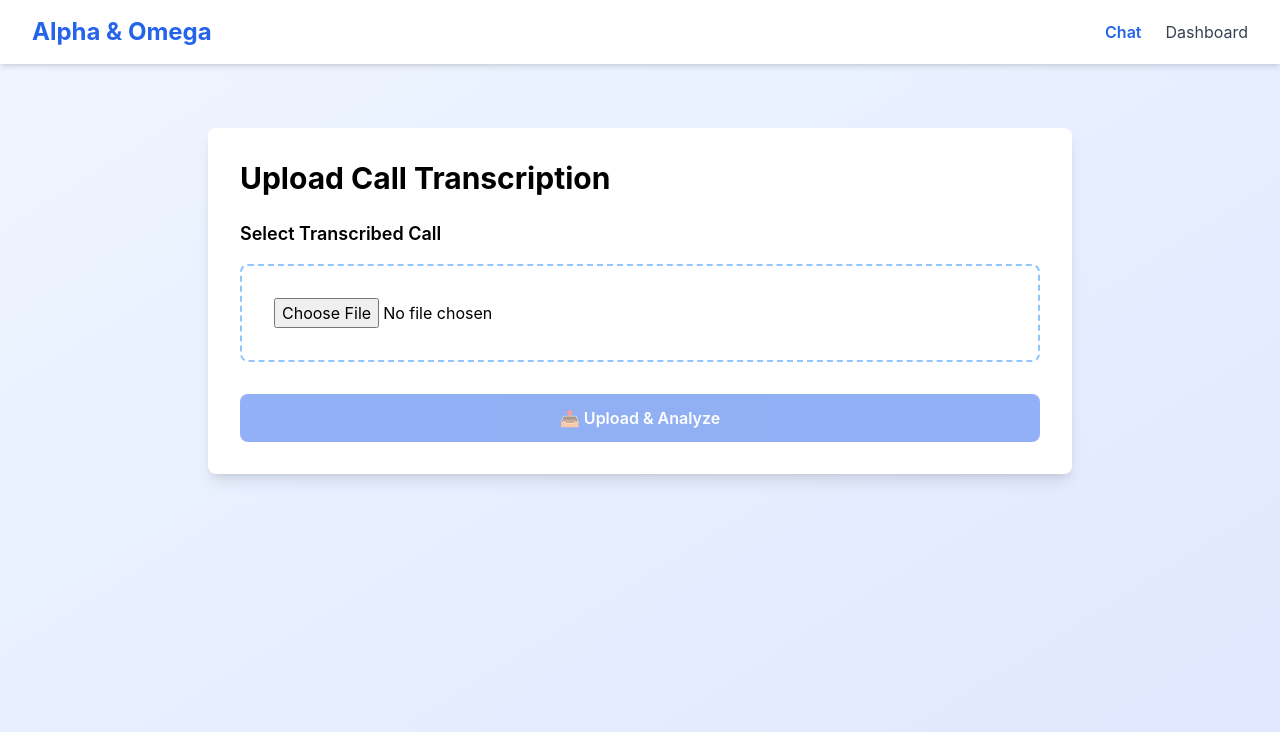
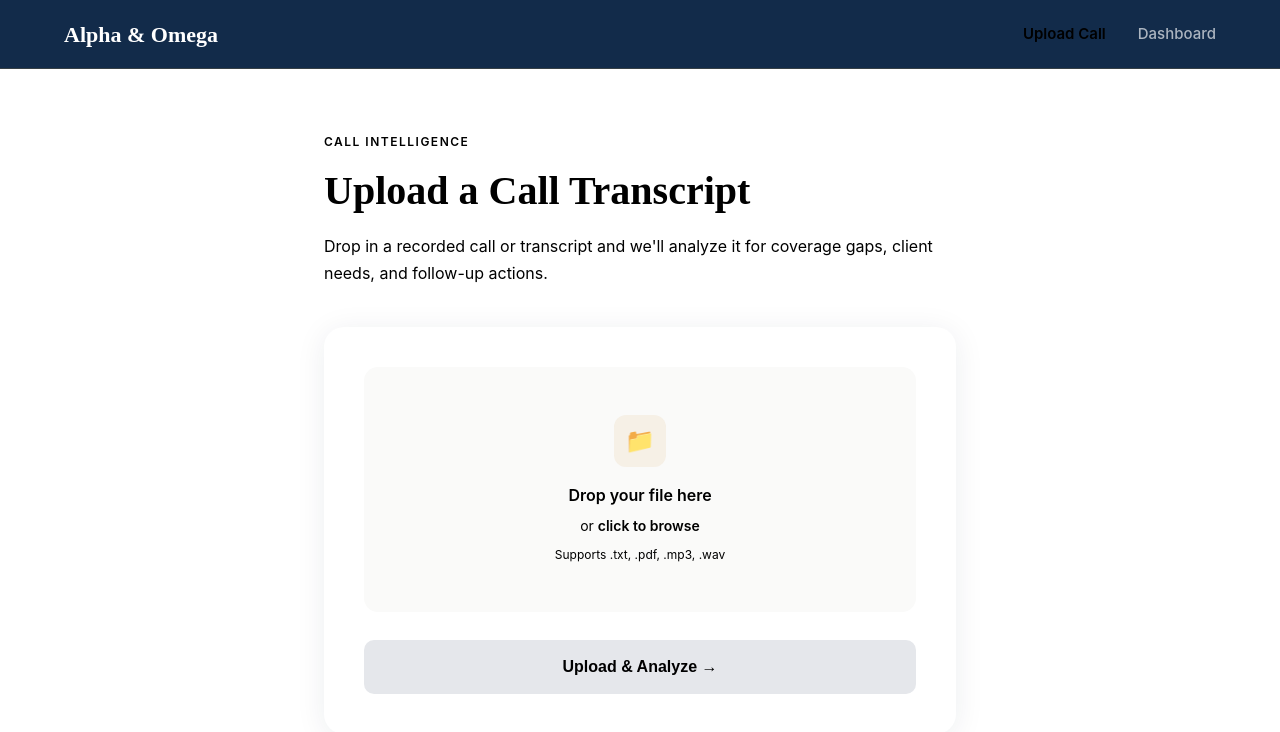
Before and after one commit to JaxJ12/alpha-omega-frontend, a Next.js app: page /chatbot in a window 1280 px wide. Shown: the top 732 px of the page. Built offline with nearby package versions, Linux system fonts and the light colour scheme.

Commit message:
Enhance file upload functionality and UI

```diff
--- a/app/chatbot/page.js
+++ b/app/chatbot/page.js
@@ -7,74 +7,191 @@ export default function ChatbotPage() {
   const [file, setFile] = useState(null);
   const [uploading, setUploading] = useState(false);
   const [message, setMessage] = useState('');
+  const [dragOver, setDragOver] = useState(false);
 
   const handleFileChange = (e) => {
     setFile(e.target.files?.[0] || null);
+    setMessage('');
+  };
+
+  const handleDrop = (e) => {
+    e.preventDefault();
+    setDragOver(false);
+    const dropped = e.dataTransfer.files?.[0];
+    if (dropped) { setFile(dropped); setMessage(''); }
   };
 
   const handleUpload = async () => {
-    if (!file) {
-      alert('Please select a file');
-      return;
-    }
+    if (!file) { setMessage('error:Please select a file first.'); return; }
     setUploading(true);
     try {
       const formData = new FormData();
       formData.append('file', file);
-      const response = await fetch('http://localhost:3001/api/transcribe', {
-        method: 'POST',
-        body: formData
-      });
+      const response = await fetch('http://localhost:3001/api/transcribe', { method: 'POST', body: formData });
       const data = await response.json();
-      setMessage(`✅ ${data.message}`);
+      setMessage(`success:${data.message}`);
       setFile(null);
     } catch (error) {
-      setMessage('❌ Upload failed: ' + error.message);
+      setMessage(`error:Upload failed: ${error.message}`);
     } finally {
       setUploading(false);
     }
   };
 
+  const msgType = message.startsWith('success:') ? 'success' : message.startsWith('error:') ? 'error' : null;
+  const msgText = message.replace(/^(success:|error:)/, '');
+
   return (
-    <main className="min-h-screen bg-gradient-to-br from-blue-50 to-indigo-100">
-      <nav className="bg-white shadow-md">
-        <div className="max-w-7xl mx-auto px-4 sm:px-6 lg:px-8">
-          <div className="flex justify-between items-center h-16">
-            <Link href="/" className="text-2xl font-bold text-blue-600">
-              Alpha & Omega
-            </Link>
-            <div className="space-x-6">
-              <Link href="/chatbot" className="text-blue-600 font-semibold">
-                Chat
-              </Link>
-              <Link href="/dashboard" className="text-gray-700 hover:text-blue-600">
-                Dashboard
-              </Link>
-            </div>
+    <main style={{ minHeight: '100vh', background: 'var(--cream)' }}>
+
+      {/* NAV */}
+      <nav style={{
+        background: 'rgba(11,37,69,0.97)', backdropFilter: 'blur(12px)',
+        borderBottom: '1px solid rgba(201,150,58,0.2)'
+      }}>
+        <div style={{ maxWidth: 1200, margin: '0 auto', padding: '0 24px', display: 'flex', justifyContent: 'space-between', alignItems: 'center', height: 68 }}>
+          <Link href="/" style={{ fontFamily: 'Playfair Display, serif', fontSize: 22, fontWeight: 700, color: '#fff' }}>
+            Alpha <span style={{ color: 'var(--gold)' }}>&</span> Omega
+          </Link>
+          <div style={{ display: 'flex', gap: 32, alignItems: 'center' }}>
+            <Link href="/chatbot" style={{ color: 'var(--gold-lt)', fontSize: 15, fontWeight: 600 }}>Upload Call</Link>
+            <Link href="/dashboard" style={{ color: 'rgba(255,255,255,0.65)', fontSize: 15, fontWeight: 500, transition: 'color 0.2s' }}
+              onMouseEnter={e => e.target.style.color = 'var(--gold-lt)'}
+              onMouseLeave={e => e.target.style.color = 'rgba(255,255,255,0.65)'}>Dashboard</Link>
           </div>
         </div>
       </nav>
 
-      <section className="max-w-4xl mx-auto px-4 py-16">
-        <div className="bg-white rounded-lg shadow-lg p-8">
-          <h1 className="text-3xl font-bold mb-6">Upload Call Transcription</h1>
-          <div className="mb-8">
-            <label className="block text-lg font-semibold mb-4">Select Transcribed Call</label>
-            <div className="border-2 border-dashed border-blue-300 rounded-lg p-8 text-center hover:border-blue-600 transition cursor-pointer">
-              <input type="file" onChange={handleFileChange} accept=".txt,.pdf,.mp3,.wav" className="w-full" />
-              {file && <p className="mt-4 text-green-600">📄 {file.name}</p>}
-            </div>
+      {/* CONTENT */}
+      <section style={{ maxWidth: 680, margin: '0 auto', padding: '64px 24px' }}>
+
+        {/* Page header */}
+        <div style={{ marginBottom: 40 }}>
+          <p style={{ color: 'var(--gold)', fontWeight: 600, fontSize: 12, letterSpacing: '1.5px', textTransform: 'uppercase', marginBottom: 10 }}>
+            Call Intelligence
+          </p>
+          <h1 style={{ fontFamily: 'Playfair Display, serif', fontSize: 'clamp(28px, 5vw, 40px)', fontWeight: 700, color: 'var(--navy)', marginBottom: 12 }}>
+            Upload a Call Transcript
+          </h1>
+          <p style={{ color: 'var(--muted)', fontSize: 16, lineHeight: 1.7 }}>
+            Drop in a recorded call or transcript and we&apos;ll analyze it for coverage gaps, client needs, and follow-up actions.
+          </p>
+        </div>
+
+        {/* Upload card */}
+        <div style={{
+          background: '#fff', borderRadius: 20, padding: '40px',
+          border: '1px solid var(--border)',
+          boxShadow: '0 4px 30px rgba(11,37,69,0.08)'
+        }}>
+
+          {/* Drop zone */}
+          <div
+            onDragOver={e => { e.preventDefault(); setDragOver(true); }}
+            onDragLeave={() => setDragOver(false)}
+            onDrop={handleDrop}
+            style={{
+              border: `2px dashed ${dragOver ? 'var(--gold)' : file ? '#22c55e' : 'var(--border)'}`,
+              borderRadius: 14,
+              padding: '48px 24px',
+              textAlign: 'center',
+              background: dragOver ? 'rgba(201,150,58,0.04)' : file ? 'rgba(34,197,94,0.04)' : '#fafaf9',
+              transition: 'all 0.2s',
+              cursor: 'pointer',
+              position: 'relative',
+              marginBottom: 28
+            }}
+            onClick={() => document.getElementById('fileInput').click()}
+          >
+            <input
+              id="fileInput"
+              type="file"
+              onChange={handleFileChange}
+              accept=".txt,.pdf,.mp3,.wav"
+              style={{ display: 'none' }}
+            />
+
+            {file ? (
+              <>
+                <div style={{
+                  width: 52, height: 52, borderRadius: 12,
+                  background: 'rgba(34,197,94,0.12)',
+                  display: 'flex', alignItems: 'center', justifyContent: 'center',
+                  margin: '0 auto 16px', fontSize: 24
+                }}>📄</div>
+                <p style={{ fontWeight: 600, color: '#16a34a', fontSize: 16, marginBottom: 4 }}>{file.name}</p>
+                <p style={{ color: 'var(--muted)', fontSize: 13 }}>
+                  {(file.size / 1024).toFixed(1)} KB · Click to change
+                </p>
+              </>
+            ) : (
+              <>
+                <div style={{
+                  width: 52, height: 52, borderRadius: 12,
+                  background: 'rgba(201,150,58,0.1)',
+                  display: 'flex', alignItems: 'center', justifyContent: 'center',
+                  margin: '0 auto 16px', fontSize: 24
+                }}>📁</div>
+                <p style={{ fontWeight: 600, color: 'var(--navy)', fontSize: 16, marginBottom: 8 }}>
+                  Drop your file here
+                </p>
+                <p style={{ color: 'var(--muted)', fontSize: 14 }}>
+                  or <span style={{ color: 'var(--gold)', fontWeight: 600 }}>click to browse</span>
+                </p>
+                <p style={{ color: 'var(--muted)', fontSize: 12, marginTop: 10 }}>
+                  Supports .txt, .pdf, .mp3, .wav
+                </p>
+              </>
+            )}
           </div>
-          <button onClick={handleUpload} disabled={uploading || !file} className="w-full px-6 py-3 bg-blue-600 text-white rounded-lg hover:bg-blue-700 transition font-semibold disabled:opacity-50">
-            {uploading ? '⏳ Uploading...' : '📤 Upload & Analyze'}
+
+          {/* Upload button */}
+          <button
+            onClick={handleUpload}
+            disabled={uploading || !file}
+            style={{
+              width: '100%', padding: '15px',
+              background: uploading || !file ? '#e5e7eb' : 'var(--navy)',
+              color: uploading || !file ? 'var(--muted)' : '#fff',
+              border: 'none', borderRadius: 10,
+              fontFamily: 'DM Sans, sans-serif',
+              fontSize: 16, fontWeight: 600,
+              cursor: uploading || !file ? 'not-allowed' : 'pointer',
+              transition: 'all 0.2s',
+              display: 'flex', alignItems: 'center', justifyContent: 'center', gap: 8
+            }}
+            onMouseEnter={e => { if (!uploading && file) e.currentTarget.style.background = 'var(--navy-mid)'; }}
+            onMouseLeave={e => { if (!uploading && file) e.currentTarget.style.background = 'var(--navy)'; }}
+          >
+            {uploading ? (
+              <>
+                <span style={{ display: 'inline-block', width: 16, height: 16, border: '2px solid rgba(255,255,255,0.3)', borderTopColor: '#fff', borderRadius: '50%', animation: 'spin 0.7s linear infinite' }} />
+                Analyzing...
+              </>
+            ) : (
+              'Upload & Analyze →'
+            )}
           </button>
-          {message && (
-            <div className="mt-6 p-4 bg-blue-50 border-l-4 border-blue-600 rounded">
-              <p className="text-gray-800">{message}</p>
+
+          {/* Status message */}
+          {msgText && (
+            <div style={{
+              marginTop: 20, padding: '14px 18px',
+              borderRadius: 10,
+              background: msgType === 'success' ? 'rgba(34,197,94,0.08)' : 'rgba(239,68,68,0.08)',
+              border: `1px solid ${msgType === 'success' ? 'rgba(34,197,94,0.25)' : 'rgba(239,68,68,0.25)'}`,
+              color: msgType === 'success' ? '#16a34a' : '#dc2626',
+              fontSize: 14, fontWeight: 500
+            }}>
+              {msgType === 'success' ? '✓ ' : '⚠ '}{msgText}
             </div>
           )}
         </div>
       </section>
+
+      <style>{`
+        @keyframes spin { to { transform: rotate(360deg); } }
+      `}</style>
     </main>
   );
 }
```
